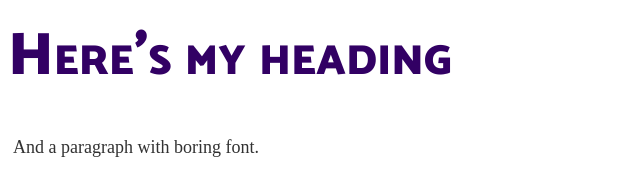
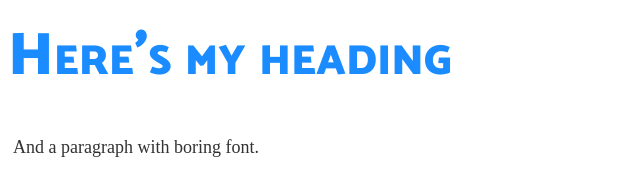
Before and after one commit to tomcaughley/tomcaughley.github.io, a plain HTML site: page Example2.html in a window 1280 px wide. Shown: the whole page, without its empty margins (0-640 px from the left). Drawn offline with Linux system fonts and the light colour scheme.

Commit message:
Update Example2.css

```diff
--- a/Example2.css
+++ b/Example2.css
@@ -23,7 +23,7 @@
 	font-family: "Catamaran";
 	font-variant: small-caps;
 	font-size: 60px;
-	color: #320064;
+	color: #1a8cff;
 	font-weight: 900;
 	margin: 0px 0px 30px 0px;
 }
```
